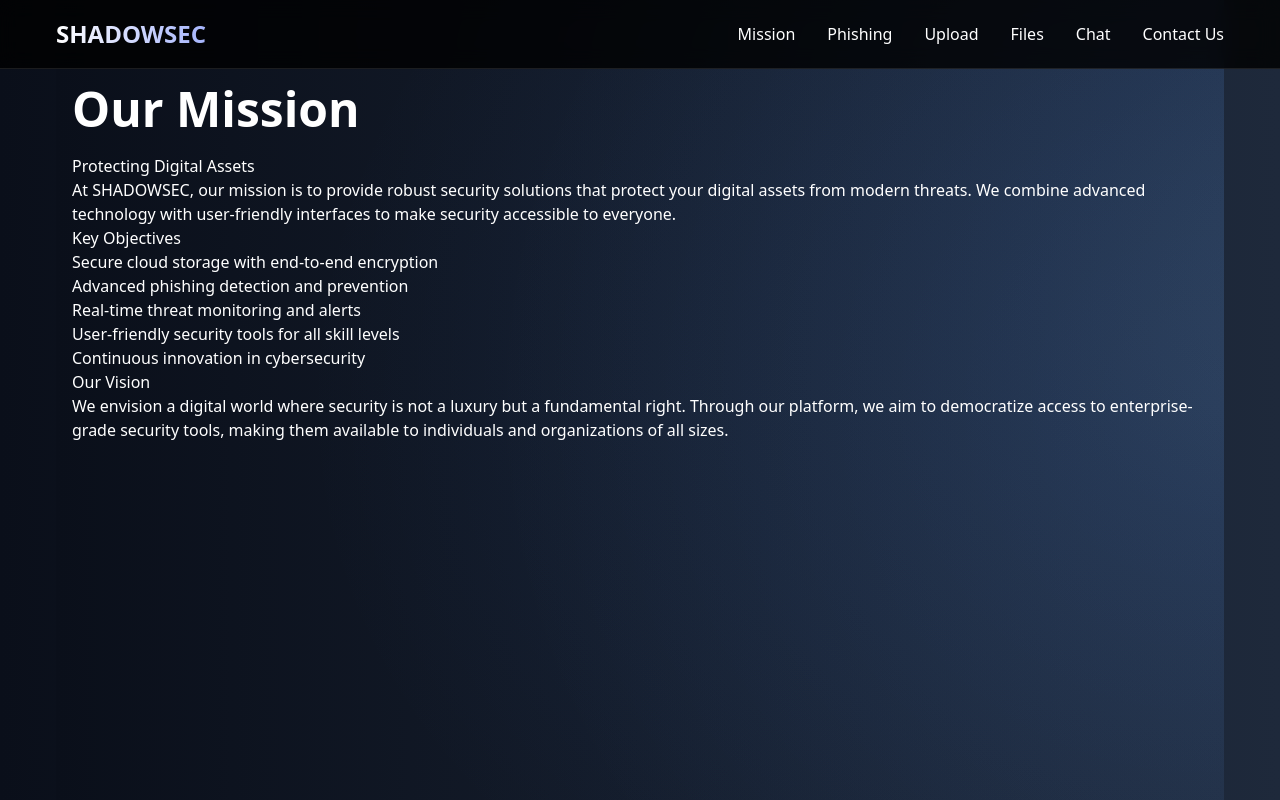
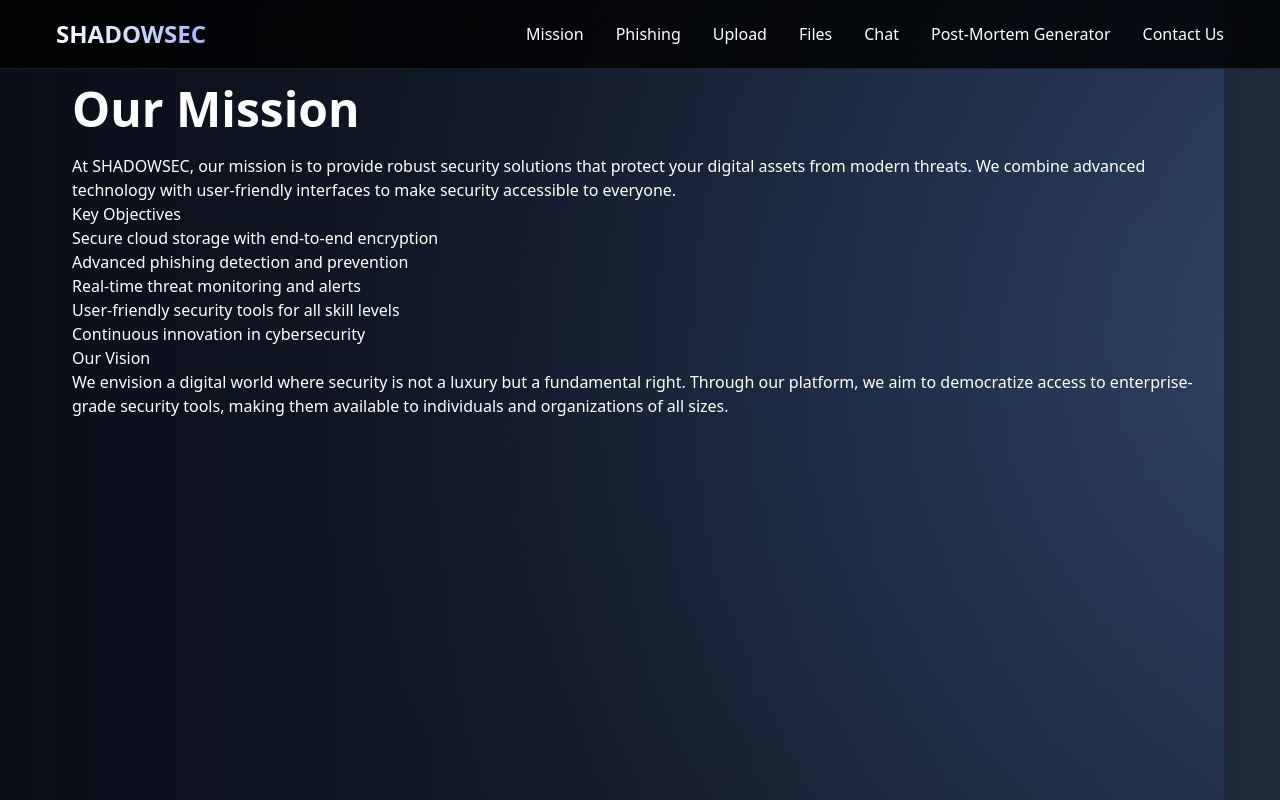
Before and after one commit to joseespinoza15432/shadowsec, a React (Vite) app in the folder client/: page /mission in a window 1280 px wide. Built offline with nearby package versions, Linux system fonts and the light colour scheme; the HTML template or start-up script is replaced by a standard one.

Commit message:
new page

```diff
--- a/client/src/components/Navbar.jsx
+++ b/client/src/components/Navbar.jsx
@@ -25,6 +25,9 @@ export default function Navbar() {
           <Link to="/chat" className="navbar-link">
             Chat
           </Link>
+          <Link to="/chat" className="navbar-link">
+          Post‑Mortem Generator
+          </Link>
           <Link to="/contact" className="navbar-link">
             Contact Us
           </Link>
--- a/client/src/pages/Chat.jsx
+++ b/client/src/pages/Chat.jsx
@@ -37,7 +37,7 @@ export default function Chat() {
 
   return (
     <div className="max-w-2xl mx-auto mt-20 px-4">
-      <h1 className="text-3xl font-bold text-center mb-6">🔐 Security Coach</h1>
+      <h1 className="text-3xl font-bold text-center mb-6"> Security Coach</h1>
 
       <div className="bg-white p-4 rounded shadow h-[400px] overflow-y-auto mb-4 border">
         {messages.length === 0 ? (
--- a/client/src/pages/Mission.jsx
+++ b/client/src/pages/Mission.jsx
@@ -10,7 +10,7 @@ export default function Mission() {
         </h1>
         <div className="mission-content">
           <div className="mission-section">
-            <h2 className="mission-subtitle">Protecting Digital Assets</h2>
+            <h2 className="mission-subtitle"></h2>
             <p className="mission-text">
               At SHADOWSEC, our mission is to provide robust security solutions that protect your digital assets from modern threats. We combine advanced technology with user-friendly interfaces to make security accessible to everyone.
             </p>
```
Also changed, not shown: client/src/pages/Post‑MortemGenerator.jsx (added).
